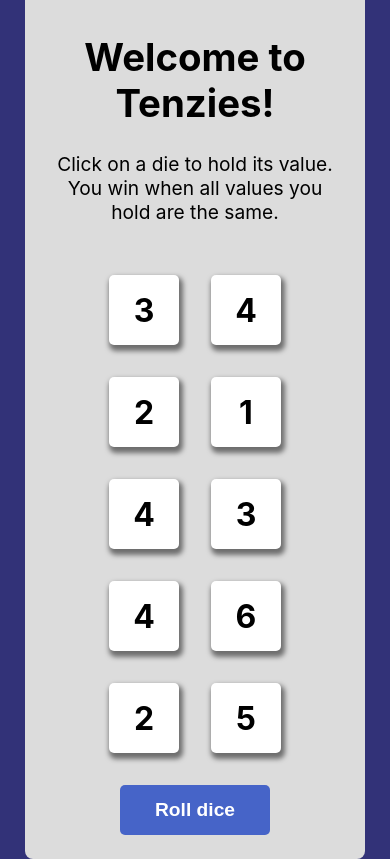
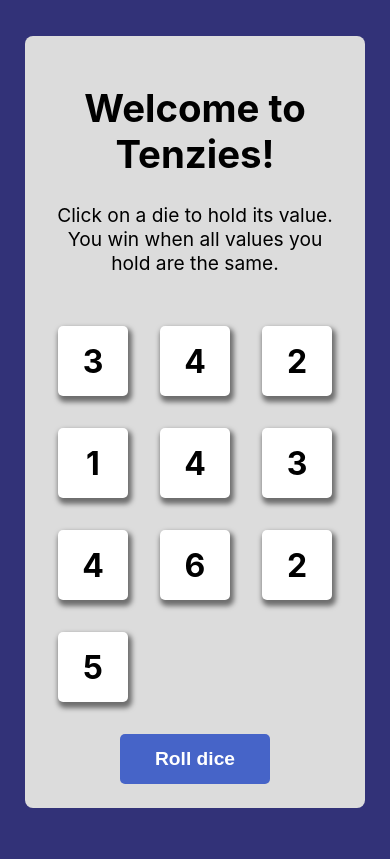
Before and after one commit to pdlmn/tenzies, a React (Create React App) app: page / in a window 390 px wide. Built offline with nearby package versions, Linux system fonts and the light colour scheme.

Commit message:
Changed layout for small screens

```diff
--- a/src/styles/index.css
+++ b/src/styles/index.css
@@ -69,6 +69,7 @@ body {
 
 @media (max-width: 800px) {
   .dice-container {
-    grid-template: repeat(5, 70px) / repeat(2, 70px);
+    grid-template: repeat(3, 70px) / repeat(3, 70px);
+    grid-auto-rows: 70px;
   }
 }
```
